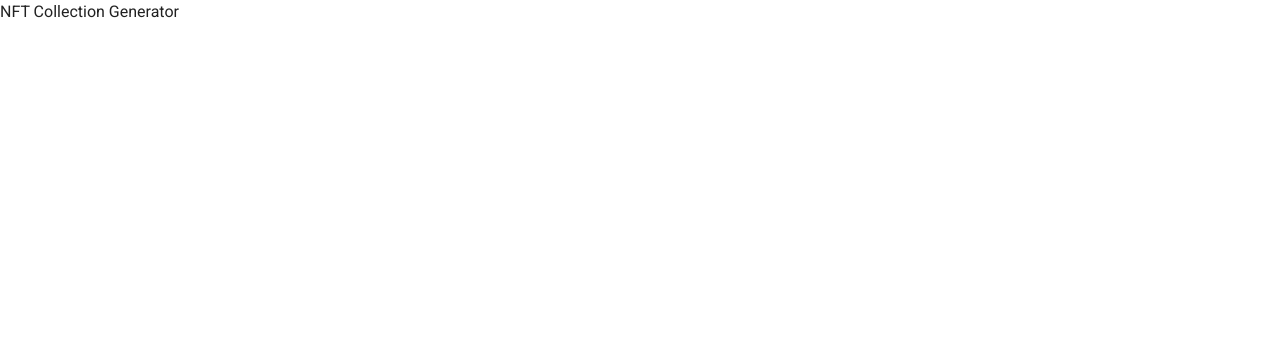
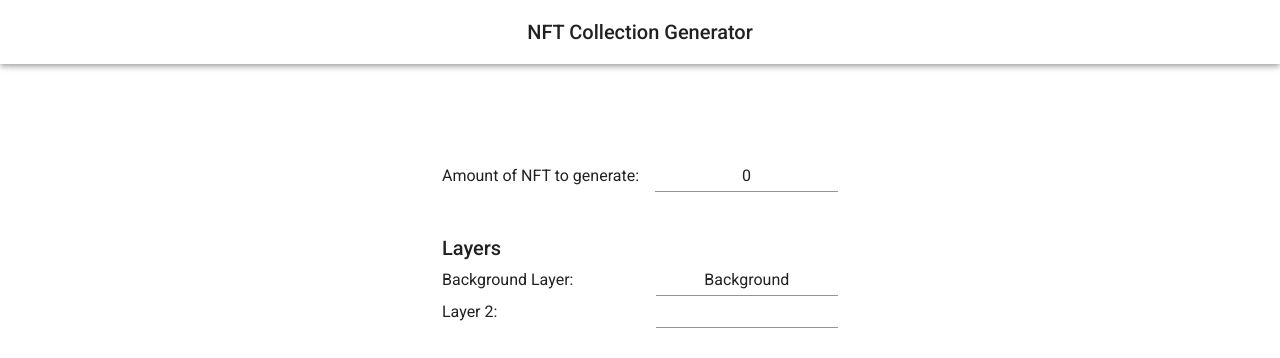
Before and after one commit to galactictourist/GVB-4, a Next.js app: page / in a window 1280 px wide. Shown: the top 358 px of the page. Built offline with nearby package versions, Linux system fonts and the light colour scheme.

Commit message:
chore: added input fields for home page

```diff
--- a/src/app/layout.tsx
+++ b/src/app/layout.tsx
@@ -1,5 +1,8 @@
 import * as React from 'react';
+import AppBar from '@mui/material/AppBar';
 import Box from '@mui/material/Box';
+import Typography from '@mui/material/Typography';
+import Toolbar from '@mui/material/Toolbar';
 import ThemeRegistry from '@/components/ThemeRegistry/ThemeRegistry';
 
 export const metadata = {
@@ -12,7 +15,14 @@ export default function RootLayout({ children }: { children: React.ReactNode })
     <html lang="en">
       <body>
         <ThemeRegistry>
-          <Box component="main">
+        <AppBar position="fixed" sx={{ zIndex: 2000 }}>
+            <Toolbar sx={{ backgroundColor: 'background.paper', justifyContent: 'center' }}>
+              <Typography variant="h6" color="text.primary">
+                {metadata.title}
+              </Typography>
+            </Toolbar>
+          </AppBar>
+          <Box component="main" sx={{mt: ['48px', '56px', '64px'],}}>
             {children}
           </Box>
         </ThemeRegistry>
--- a/src/app/page.tsx
+++ b/src/app/page.tsx
@@ -1,12 +1,59 @@
-import * as React from 'react';
-import Box from '@mui/material/Box';
+"use client";
+
+import { useState } from "react";
+import Box from "@mui/material/Box";
+import TextField from "@mui/material/TextField";
+import Typography from "@mui/material/Typography";
+import { rowStyle } from "../styles";
+import Layer from "@/components/Core/Layer";
+
+const containerStyle = {
+  mt: 20,
+  display: "flex",
+  justifyContent: "center",
+};
+
+const contentStyle = {
+  display: "flex",
+  gap: 5,
+  flexDirection: "column",
+};
 
 export default function HomePage() {
+  const [nftAmount, setNftAmount] = useState(0);
+  const [layerNames, setLayerNames] = useState(["Background", ""]);
+
+  const inputHandler = (index: number, value: string) => {
+    const layers = [...layerNames];
+    layers[index] = value;
+    setLayerNames(layers);
+  };
+
   return (
-    <Box sx={{ display: 'flex' }}>
-      <div>
-        NFT Collection Generator
-      </div>
+    <Box sx={containerStyle}>
+      <Box sx={contentStyle}>
+        <Box sx={rowStyle}>
+          <Typography>Amount of NFT to generate:</Typography>
+          <TextField
+            sx={{ input: { textAlign: "center" } }}
+            id="standard-basic"
+            value={nftAmount}
+            variant="standard"
+            onChange={(e) => setNftAmount(+e.target.value)}
+          />
+        </Box>
+        <Box>
+          <Typography variant="h6">Layers</Typography>
+          {layerNames.map((layerName, i) => (
+            <Layer
+              key={i}
+              label={i === 0 ? `${layerName} Layer` : `Layer ${i + 1}`}
+              inputValue={layerName}
+              inputHandler={(e: any) => inputHandler(i, e.target.value)}
+            />
+          ))}
+        </Box>
+      </Box>
     </Box>
   );
 }
--- /dev/null
+++ b/src/components/Core/Layer.tsx
@@ -0,0 +1,29 @@
+import Box from "@mui/material/Box";
+import TextField from "@mui/material/TextField";
+import Typography from "@mui/material/Typography";
+import { rowStyle } from "../../styles";
+
+export interface Props {
+  label: string;
+  inputValue: string;
+  inputHandler: (e: any) => void;
+}
+
+const Layer = ({ label, inputValue, inputHandler }: Props) => {
+  return (
+    <Box sx={rowStyle}>
+      <Box sx={{ width: "50%" }}>
+        <Typography>{label}:</Typography>
+      </Box>
+      <TextField
+        sx={{ input: { textAlign: "center" } }}
+        id="standard-basic"
+        value={inputValue}
+        variant="standard"
+        onChange={inputHandler}
+      />
+    </Box>
+  );
+};
+
+export default Layer;
--- /dev/null
+++ b/src/styles.js
@@ -0,0 +1,5 @@
+export const rowStyle = {
+  display: "flex",
+  alignItems: "center",
+  gap: 2,
+};
```
